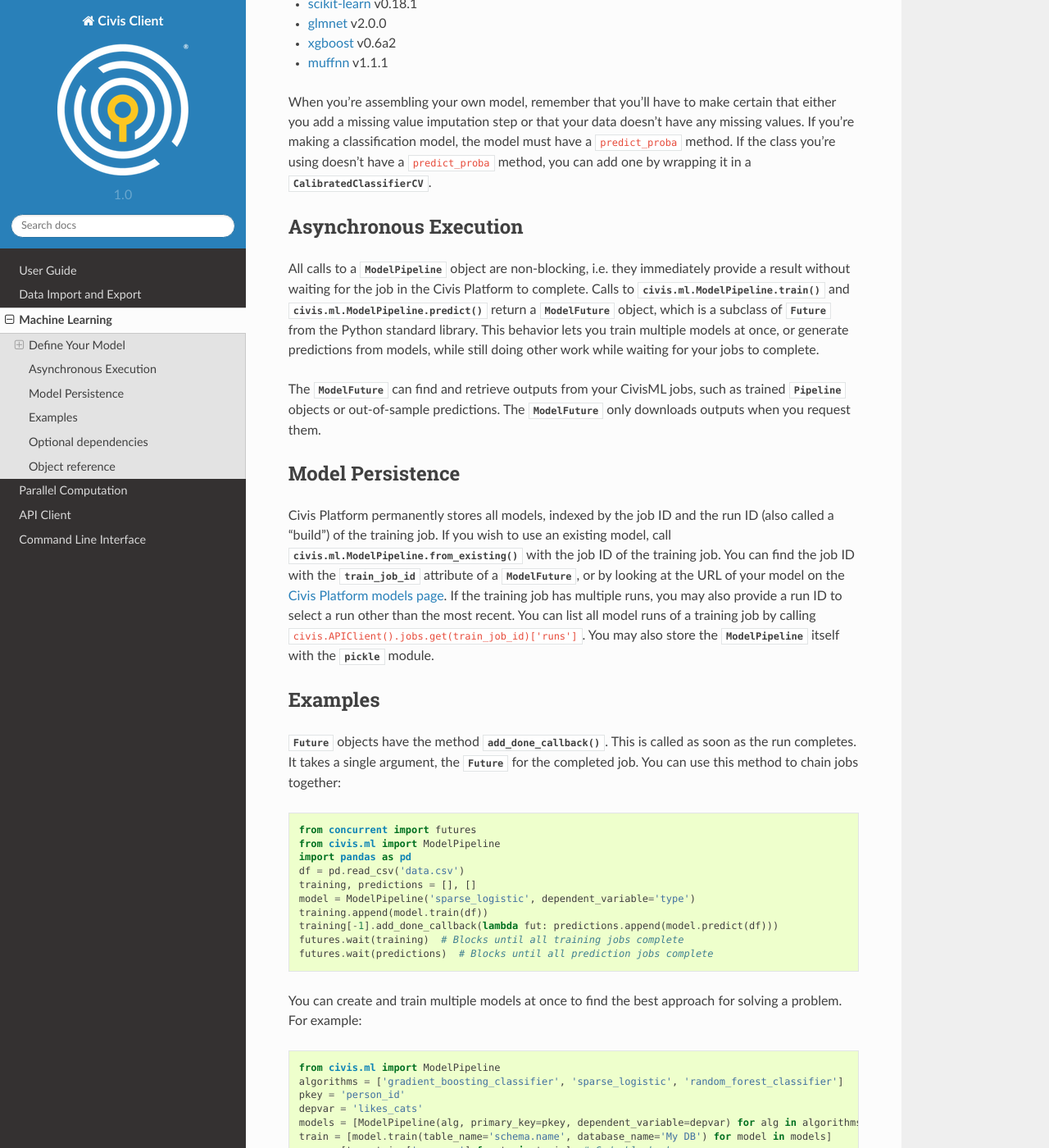
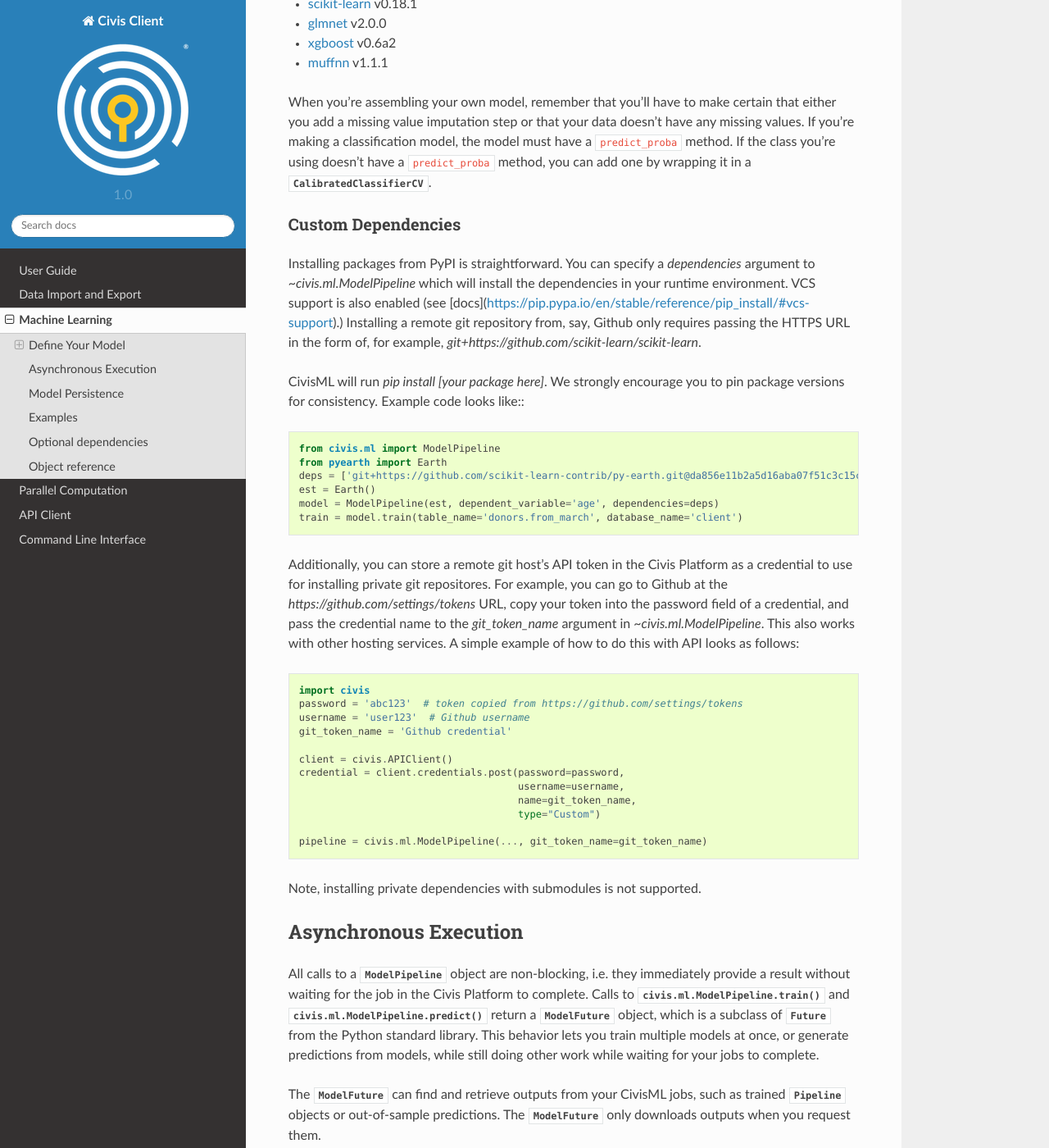
Before and after one commit to civisanalytics/civis-python, a Sphinx documentation site: the page built from docs/source/ml.rst, in a window 1280 px wide and 1400 px high, scrolled down 1392 px. Shown: the whole window at 82% size. Built offline with Sphinx 7.4.7 and the Read the Docs theme 2.0.0, drawn with Linux system fonts in a browser that asks for light colours.

Commit message:
[PARO-356] ENH CivisML 1.1 (#103)

```diff
--- a/docs/source/ml.rst
+++ b/docs/source/ml.rst
@@ -75,6 +75,48 @@
 missing values. If you're making a classification model, the model must have a ``predict_proba``
 method. If the class you're using doesn't have a ``predict_proba`` method,
 you can add one by wrapping it in a :class:`~sklearn.calibration.CalibratedClassifierCV`.
+
+
+Custom Dependencies
+-------------------
+
+Installing packages from PyPI is straightforward. You can specify a `dependencies`
+argument to `~civis.ml.ModelPipeline` which will install the dependencies in your runtime
+environment. VCS support is also enabled (see [docs](https://pip.pypa.io/en/stable/reference/pip_install/#vcs-support).)
+Installing a remote git repository from, say, Github only requires passing the HTTPS
+URL in the form of, for example, `git+https://github.com/scikit-learn/scikit-learn`.
+
+CivisML will run `pip install [your package here]`. We strongly encourage you to pin
+package versions for consistency. Example code looks like:::
+
+  from civis.ml import ModelPipeline
+  from pyearth import Earth
+  deps = ['git+https://github.com/scikit-learn-contrib/py-earth.git@da856e11b2a5d16aba07f51c3c15cef5e40550c7']
+  est = Earth()
+  model = ModelPipeline(est, dependent_variable='age', dependencies=deps)
+  train = model.train(table_name='donors.from_march', database_name='client')
+
+Additionally, you can store a remote git host's API token in the Civis Platform as a
+credential to use for installing private git repositores. For example, you can go to
+Github at the `https://github.com/settings/tokens` URL, copy your token into the
+password field of a credential, and pass the credential name to the `git_token_name`
+argument in `~civis.ml.ModelPipeline`. This also works with other hosting services.
+A simple example of how to do this with API looks as follows::
+
+  import civis
+  password = 'abc123'  # token copied from https://github.com/settings/tokens
+  username = 'user123'  # Github username
+  git_token_name = 'Github credential'
+
+  client = civis.APIClient()
+  credential = client.credentials.post(password=password,
+                                       username=username,
+                                       name=git_token_name,
+                                       type="Custom")
+
+  pipeline = civis.ml.ModelPipeline(..., git_token_name=git_token_name)
+
+Note, installing private dependencies with submodules is not supported.
 
 
 Asynchronous Execution
```
Also changed, not shown: CHANGELOG.md (+1 -0 lines), 2 other files.
